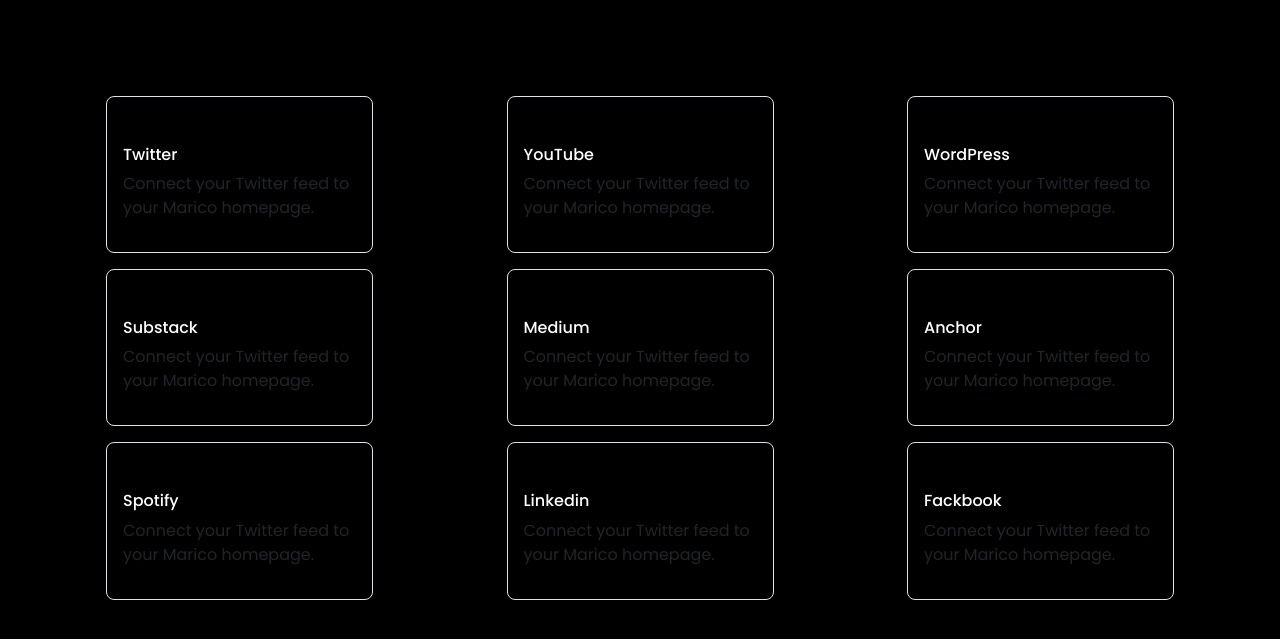
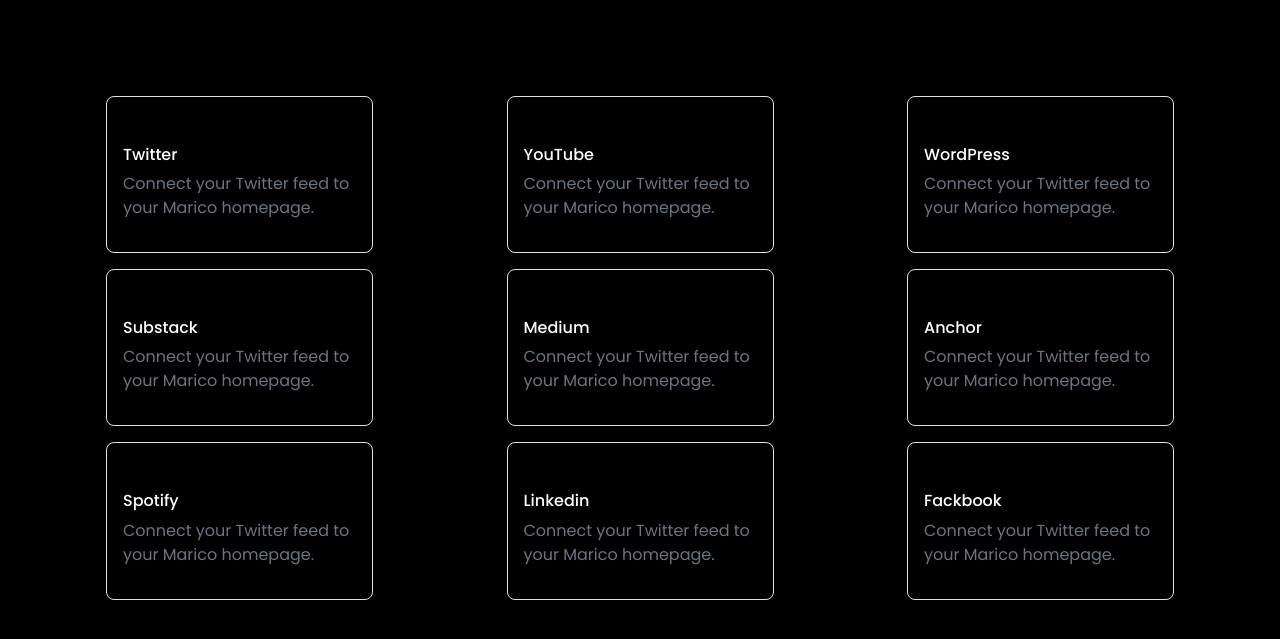
Before and after one commit to javohirveb/marico, a plain HTML site: page html/blog.html in a window 1280 px wide. Shown: the part 239-878 px from the top of the page. Drawn offline with nearby package versions, Linux system fonts and the light colour scheme.

Commit message:
text-secondary

```diff
--- a/html/blog.html
+++ b/html/blog.html
@@ -92,47 +92,47 @@
                     <div class="col-md-3 col-sm-5 col-12 p-3 border rounded-3">
                         <img src="../images/Twitter_logo.png" alt="">
                         <h6 class="text-white mt-2">Twitter</h6>
-                        <p>Connect your Twitter feed to your Marico homepage.</p>
+                        <p class="text-secondary">Connect your Twitter feed to your Marico homepage.</p>
                     </div>
                     <div class="col-md-3 col-sm-5 col-12 p-3 border rounded-3">
                         <img src="../images/YouTube_logo.png" alt="">
                         <h6 class="text-white mt-2">YouTube</h6>
-                        <p>Connect your Twitter feed to your Marico homepage.</p>
+                        <p class="text-secondary">Connect your Twitter feed to your Marico homepage.</p>
                     </div>
                     <div class="col-md-3 col-sm-5 col-12 p-3 border rounded-3">
                         <img src="../images/Wordpress_logo.png" alt="">
                         <h6 class="text-white mt-2">WordPress</h6>
-                        <p>Connect your Twitter feed to your Marico homepage.</p>
+                        <p class="text-secondary">Connect your Twitter feed to your Marico homepage.</p>
                     </div>
                     <div class="col-md-3 col-sm-5 col-12 p-3 border rounded-3">
                         <img src="../images/Substack_logo.png" alt="">
                         <h6 class="text-white mt-2">Substack</h6>
-                        <p>Connect your Twitter feed to your Marico homepage.</p>
+                        <p class="text-secondary">Connect your Twitter feed to your Marico homepage.</p>
                     </div>
                     <div class="col-md-3 col-sm-5 col-12 p-3 border rounded-3">
                         <img src="../images/Medium_logo.png" alt="">
                         <h6 class="text-white mt-2">Medium</h6>
-                        <p>Connect your Twitter feed to your Marico homepage.</p>
+                        <p class="text-secondary">Connect your Twitter feed to your Marico homepage.</p>
                     </div>
                     <div class="col-md-3 col-sm-5 col-12 p-3 border rounded-3">
                         <img src="../images/Anchor_logo.png" alt="">
                         <h6 class="text-white mt-2">Anchor</h6>
-                        <p>Connect your Twitter feed to your Marico homepage.</p>
+                        <p class="text-secondary">Connect your Twitter feed to your Marico homepage.</p>
                     </div>
                     <div class="col-md-3 col-sm-5 col-12 p-3 border rounded-3">
                         <img src="../images/Spotify_logo.png" alt="">
                         <h6 class="text-white mt-2">Spotify</h6>
-                        <p>Connect your Twitter feed to your Marico homepage.</p>
+                        <p class="text-secondary">Connect your Twitter feed to your Marico homepage.</p>
                     </div>
                     <div class="col-md-3 col-sm-5 col-12 p-3 border rounded-3">
                         <img src="../images/Linkedin_logo.png" alt="">
                         <h6 class="text-white mt-2">Linkedin</h6>
-                        <p>Connect your Twitter feed to your Marico homepage.</p>
+                        <p class="text-secondary">Connect your Twitter feed to your Marico homepage.</p>
                     </div>
                     <div class="col-md-3 col-sm-5 col-12 p-3 border rounded-3">
                         <img src="../images/Facebook_logo.png" alt="">
                         <h6 class="text-white mt-2">Fackbook</h6>
-                        <p>Connect your Twitter feed to your Marico homepage.</p>
+                        <p class="text-secondary">Connect your Twitter feed to your Marico homepage.</p>
                     </div>
                 </div>
             </div>
```
Also changed, not shown: html/about.html (+5 -5 lines).
